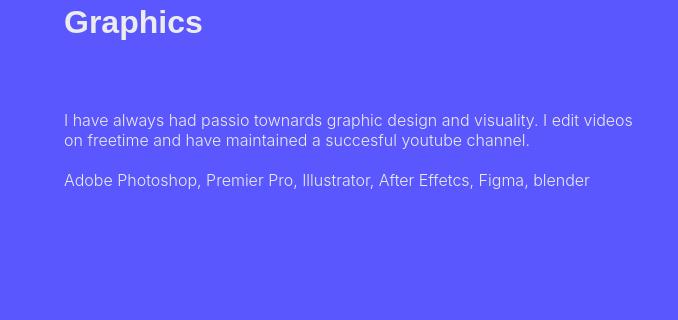
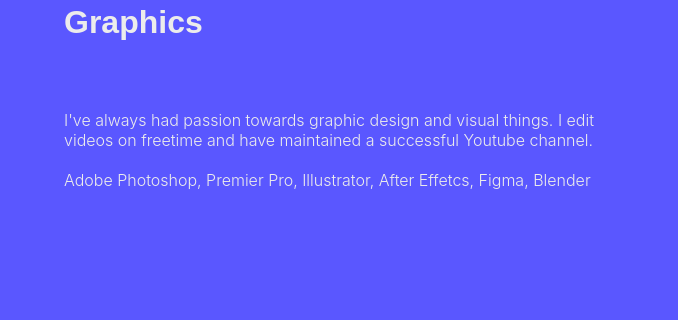
Before and after one commit to siirihytonen/siirihytonen.github.io, a plain HTML site: page index.html in a window 1280 px wide. Shown: the part 3320-3640 px from the top of the page, 0-678 px from the left. Drawn offline with Linux system fonts and the light colour scheme; a web font is replaced by a local one.

Commit message:
Update index.html

```diff
--- a/index.html
+++ b/index.html
@@ -95,10 +95,10 @@
 						<img class="image" src="graphicskuvat.png" height="500">
 						<h3>Graphics</h3>
 						<h4>2021</h4>
-						<p>I have always had passio townards graphic design and visuality. I edit videos on freetime and have maintained a succesful youtube channel.
+						<p>I've always had passion towards graphic design and visual things. I edit videos on freetime and have maintained a successful Youtube channel.
 						<br>
 						<br>
-							Adobe Photoshop, Premier Pro, Illustrator, After Effetcs, Figma, blender
+							Adobe Photoshop, Premier Pro, Illustrator, After Effetcs, Figma, Blender
 						</p>
 					</div>
 				</div>
```
